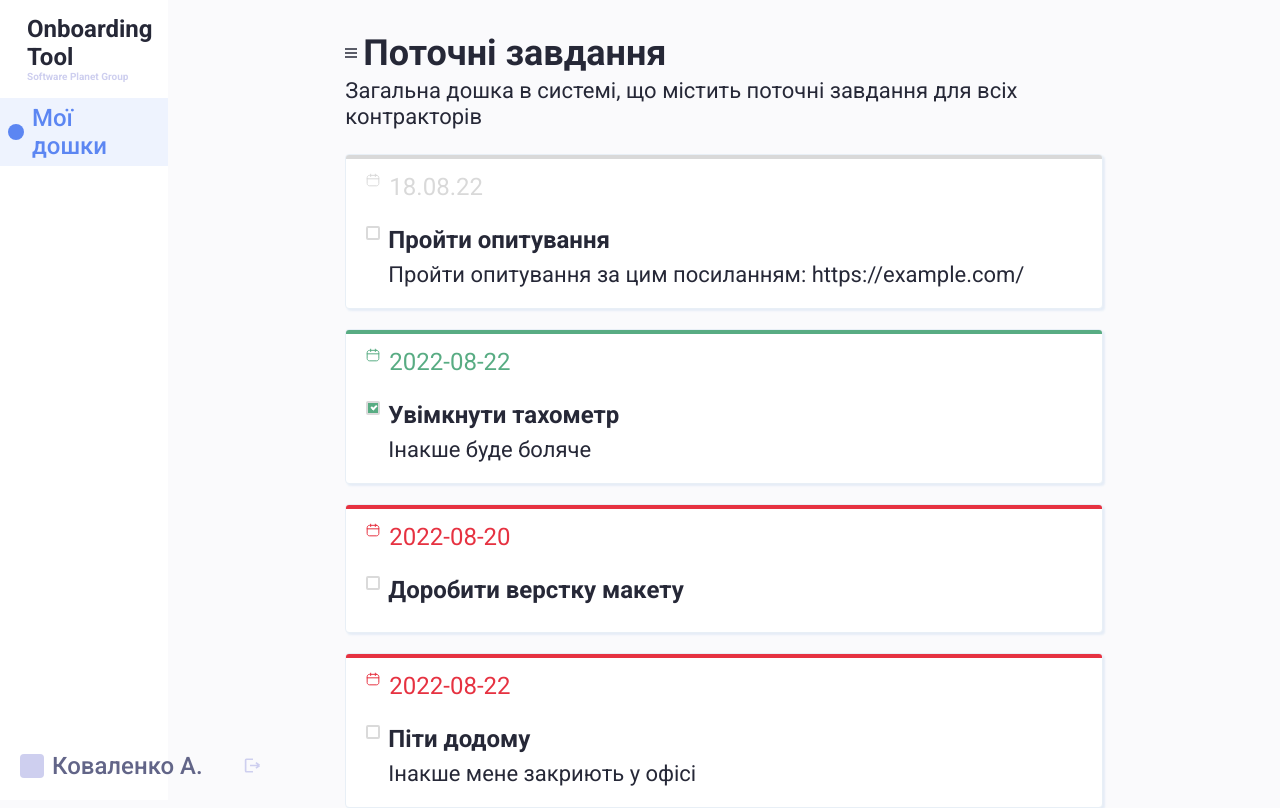
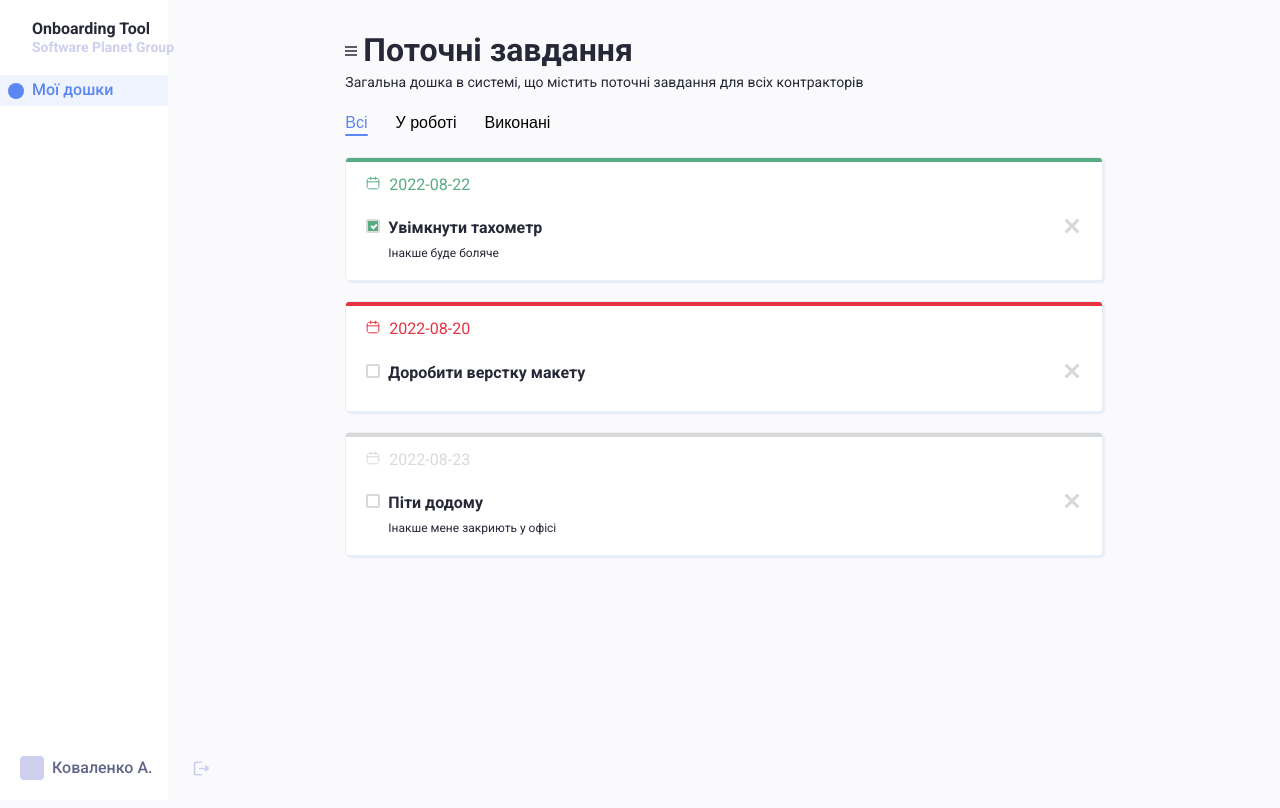
Before and after one commit to jokemeister/internship_todoList_javascript, a plain HTML site: page index.html in a window 1280 px wide. Drawn offline with Linux system fonts and the light colour scheme.

Commit message:
DOM done

```diff
--- a/assets/script/script.js
+++ b/assets/script/script.js
@@ -1,50 +1,95 @@
-const toDoList = [
-    {name: 'Увімкнути тахометр', description: 'Інакше буде боляче', done: true, due_date: '2022-08-22', list_id: 1},
-    {name: 'Доробити верстку макету', done: false, due_date: '2022-08-20', list_id: 1},
-    {name: 'Піти додому', description: 'Інакше мене закриють у офісі', done: false, due_date: '2022-08-22', list_id: 1}
-]
+const db = [
+    {id: 1, name: 'Увімкнути тахометр', description: 'Інакше буде боляче', done: true, due_date: '2022-08-22', list_id: 1},
+    {id: 2, name: 'Доробити верстку макету', done: false, due_date: '2022-08-20', list_id: 1},
+    {id: 3, name: 'Піти додому', description: 'Інакше мене закриють у офісі', done: false, due_date: '2022-08-23', list_id: 1},
+];
 
-const tasksBlock = document.querySelector('.js--hero__block');
-const taskTemplate = document.querySelector('.js--task__template');
+// default markup elements
+    const navBar = document.querySelector('.header__nav');
+    const tasksBlock = document.querySelector('.content');
+    const taskTemplate = document.querySelector('.task-template');
+// /default markup elements
 
-function renderTask (task) {
+// navBar functionality
+    const navButtons = navBar.querySelectorAll('.header__nav-btn');
+    navButtons.forEach(btn => btn.addEventListener('click', navButtonHandler));
+// /navBar functionality
+
+// toDoList render
+    let _displayRule = 'all';
+    renderAllTasks();
+// /toDoList render
+
+// render functions
+    function renderAllTasks() {
+        if (_displayRule === 'all') db.forEach(renderOneTask);
+        else db.filter(task => task.done.toString() === _displayRule).forEach(renderOneTask);
+    };
+
+    function renderOneTask (task) {
         if ('content' in document.createElement('template')) {
-        const taskEl = taskTemplate.content.cloneNode(true);
+            const taskTemplateClone = taskTemplate.content.cloneNode(true);
 
             // components of template
-            const taskContent = taskEl.querySelector('.js--task__content');
-            const taskTitle = taskEl.querySelector('.js--task__title');
-            const taskDesc = taskEl.querySelector('.js--task__desc');
-            const taskDate = taskEl.querySelector('.js--task__date');
-            const taskCheckbox = taskEl.querySelector('.js--task__checkbox');
+                const taskEl = taskTemplateClone.querySelector('.task');
+                const taskTitle = taskTemplateClone.querySelector('.task__body-title');
+                const taskDesc = taskTemplateClone.querySelector('.task__body-desc');
+                const taskDate = taskTemplateClone.querySelector('.task__deadline-date');
+                const taskCheckbox = taskTemplateClone.querySelector('.task__body-checkbox');
+                const taskRemove = taskTemplateClone.querySelector('.task__remove');
             // /components of template
 
             taskTitle.textContent = task.name;
             taskDesc.textContent = task.description || '';
             taskDate.textContent = task.due_date || '';
-        let taskDone = task.done;
 
-        stateCheck(task.due_date, task.done, taskContent, taskCheckbox)
+            // functionality on events of components
+                taskCheckbox.addEventListener('change', (e) => checkboxHandler(e, task, taskEl));
+                taskRemove.addEventListener('click', (e) => removeBtnHandler(task, taskEl));
+            // /functionality on events of components
+            stateCheck(task.due_date, task.done, taskEl, taskCheckbox)
 
             return tasksBlock.appendChild(taskEl);
         } else {
             console.log('tag <template> is not supported by this browser');
         }
     }
+// /render functions
 
+// handlers
+    function navButtonHandler(e) {
+        tasksBlock.innerHTML = '';
+        _displayRule = e.target.value
+        renderAllTasks();
+        navButtons.forEach(btn => btn.classList.remove('is-active'));
+        e.target.classList.add('is-active');
+    }
+
+    function checkboxHandler(e, task, taskEl) {
+        db[db.indexOf(task)].done = e.target.checked;
+        if (_displayRule === 'all') taskEl.replaceWith(renderOneTask(db[db.indexOf(task)]))
+        else {
+            if (db[db.indexOf(task)].done === _displayRule) taskEl.replaceWith(renderOneTask(db[db.indexOf(task)]));
+            else taskEl.remove();
+        }
+    }
+
+    function removeBtnHandler(task, taskEl) {
+        db.splice(db.indexOf(task), 1);
+        console.log(db);
+        return taskEl.remove();
+    }
+// /handlers
+
+// service functions
     function stateCheck(date, done, content, checkbox) {
         if (done === true) {
             content.classList.add('done');
-        checkbox.setAttribute('checked', 'true');
+            checkbox.checked = true;
         }
         else if (new Date(date + 'T23:59:59') < new Date()) {
             content.classList.add('overdue');
         }
         else return;
     }
-
-function renderAllTasks(db) {
-    db.forEach(renderTask);
-};
-
-renderAllTasks(toDoList);
+// /service functions
--- a/assets/style/style.css
+++ b/assets/style/style.css
@@ -31,6 +31,11 @@
         line-height: 1.172;
         color: var(--primary-100);
         background-color: var(--light-50);
+    }
+
+    button {
+        background: none;
+        border: none;
     }
 
     /* checkboxes */
@@ -168,38 +173,71 @@
     /* /sidebar__footer */
 /* /sidebar */
 
-/* hero */
-    .hero {
+/* main */
+    main {
         max-width: 1668px;
         width: 86.875%;
         height: 100vh;
     }
-    /* hero__header */
-        .hero__header {
+    /* header */
+        .header {
             padding-top: 32px;
             padding-bottom: 24px;
         }
 
-        .hero__header__top {
+        .header__top {
             display: flex;
             gap: 6px;
             align-items: center;
             margin-bottom: 4px;
         }
 
-        .hero__header__top-menu {
+        .header__top__menu {
             cursor: pointer;
             width: 12px;
             height: 12px;
         }
 
-        .hero__header__bot-text {
+        .header__bot-text {
             font-size: 14px;
+            margin-bottom: 24px;
         }
-    /* /hero__header */
 
-    /* hero__content */
-        .hero__content-task {
+        .header__nav-btn {
+            font-size: 16px;
+            margin-right: 24px;
+            cursor: pointer;
+        }
+
+        .header__nav-btn:hover {
+            color: var(--blue-100);
+        }
+
+        .header__nav-btn.is-active {
+            position: relative;
+            color: var(--blue-100);
+        }
+
+        .header__nav-btn.is-active::after {
+            position: absolute;
+            content: '';
+            background-color: var(--blue-100);
+            width: 100%;
+            height: 2px;
+            border-radius: 4px;
+            bottom: -4px;
+            left: 0;
+        }
+    /* /header */
+
+    /* content */
+        .task,
+        .task__body,
+        .task__remove {
+            cursor: pointer;
+        }
+
+        .task {
             position: relative;
             background-color: white;
             border: 1px solid var(--border-100);
@@ -209,7 +247,7 @@
             margin-bottom: 20px;
         }
 
-        .hero__content-task::before {
+        .task::before {
             content: '';
             position: absolute;
             background-color: var(--gray-3-100);
@@ -218,7 +256,7 @@
             height: 4px;
         }
 
-        .hero__content-task__deadline {
+        .task__deadline {
             display: flex;
             margin: 18px 0 25px 20px;
             gap: 9px;
@@ -226,49 +264,63 @@
         }
 
 
-        .hero__content-task.overdue::before {
+        .task.overdue::before {
             background-color: var(--red-100);
         }
 
-        .hero__content-task.overdue
-        .hero__content-task__deadline {
+        .task.overdue
+        .task__deadline {
             color: var(--red-100);
         }
 
-        .hero__content-task.done::before {
+        .task.done::before {
             background-color: var(--green-100);
         }
 
-        .hero__content-task.done .hero__content-task__deadline {
+        .task.done .task__deadline {
             color: var(--green-100);
         }
 
-        .hero__content-task__deadline-svg {
+        .task__deadline-svg {
             width: 14px;
             height: 14px;
         }
 
-        .hero__content-task__body {
+        .task__body {
             display: flex;
             align-items: flex-start;
             gap: 8px;
             margin: 0 0 20px 20px;
-            cursor: pointer;
         }
 
-        .hero__content-task__body-title {
+        .task__body-title {
             font-weight: 700;
             margin-bottom: 8px;
         }
 
-        .hero__content-task__body-desc {
+        .task__body-desc {
             font-size: 12px;
         }
-    /* /hero__content */
-/* /hero */
+
+        .task__remove {
+            position: absolute;
+            right: 3%;
+            color: var(--gray-3-100);
+        }
+
+        .task__remove:hover {
+            color: black;
+        }
+
+        .task__remove-svg {
+            width: 14px;
+            height: 14px;
+        }
+    /* /content */
+/* /main */
 
 
-@media screen and (max-width:1600px) {
+/* @media screen and (max-width:1600px) {
     body {
         font-size: 24px;
     }
@@ -286,15 +338,15 @@
         font-size: 10px;
     }
 
-    .hero__header__top__title {
+    .header__top__title {
         font-size: 36px;
     }
 
-    .hero__header__bot-text {
+    .header__bot-text {
         font-size: 22px;
     }
 
-    .hero__content-task__body-desc {
+    .task__body-desc {
         font-size: 22px;
     }
-}
+} */
--- a/index.html
+++ b/index.html
@@ -45,58 +45,48 @@
     <!-- /Sidebar -->
 
     <!-- Main Content -->
-    <main class="hero">
-        <div class="js--hero__block container">
-            <div class="hero__header">
-                <span class="hero__header__top">
-                    <svg class="hero__header__top-menu" viewBox="0 0 12 10" fill="currentColor" xmlns="http://www.w3.org/2000/svg">
+    <main>
+        <div class="container">
+            <div class="header">
+                <span class="header__top">
+                    <svg class="header__top__menu" viewBox="0 0 12 10" fill="currentColor" xmlns="http://www.w3.org/2000/svg">
                         <path d="M0 1H12M12 5H0M12 9H0" stroke="#262837" stroke-width="1.5"/>
                     </svg>
-                    <h1 class="hero__header__top__title">Поточні завдання</h1>
+                    <h1 class="header__top__title">Поточні завдання</h1>
                 </span>
-                <p class="hero__header__bot-text">Загальна дошка в системі, що містить поточні завдання для всіх контракторів</p>
+                <p class="header__bot-text">Загальна дошка в системі, що містить поточні завдання для всіх контракторів</p>
+
+                <nav class="header__nav">
+                    <button class="header__nav-btn is-active" value="all">Всі</button>
+                    <button class="header__nav-btn" value="false">У роботі</button>
+                    <button class="header__nav-btn" value="true">Виконані</button>
+                </nav>
             </div>
-            <div class="hero__content">
-                <div class="hero__content-task">
-                    <span class="hero__content-task__deadline">
-                        <svg class="hero__content-task__deadline-svg" viewBox="0 0 14 14" fill="none" xmlns="http://www.w3.org/2000/svg">
+            <div class="content">
+                <template class="task-template">
+                    <div class="task">
+                        <span class="task__deadline">
+                            <svg class="task__deadline-svg" viewBox="0 0 14 14" fill="none" xmlns="http://www.w3.org/2000/svg">
                                 <path d="M10.4998 2.33325H3.49984C2.21117 2.33325 1.1665 3.37792 1.1665 4.66659V10.4999C1.1665 11.7886 2.21117 12.8333 3.49984 12.8333H10.4998C11.7885 12.8333 12.8332 11.7886 12.8332 10.4999V4.66659C12.8332 3.37792 11.7885 2.33325 10.4998 2.33325Z" stroke="currentColor" stroke-linecap="round" stroke-linejoin="round"/>
                                 <path d="M4.6665 1.16663V3.49996M9.33317 1.16663V3.49996M1.1665 5.83329H12.8332" stroke="currentColor" stroke-linecap="round" stroke-linejoin="round"/>
                             </svg>
-                        <p class="hero__content-task__deadline-date">18.08.22</p>
+                            <p class="task__deadline-date"></p>
                         </span>
-                    <label class="hero__content-task__body">
-                        <input class="hero__content-task__body-checkbox" type="checkbox">
-                        <div class="hero__content-task__body-block">
-                            <p class="hero__content-task__body-title">Пройти опитування</p>
-                            <p class="hero__content-task__body-desc">Пройти опитування за цим посиланням: https://example.com/</p>
+                        <label class="task__body">
+                            <input class="task__body-checkbox" type="checkbox">
+                            <div class="task__body-block">
+                                <p class="task__body-title"></p>
+                                <p class="task__body-desc"></p>
                             </div>
-                    </label>
-                </div>
-            </div>
-
-
-                <div class="hero__content">
-                    <template class="js--task__template">
-                        <div class="js--task__content hero__content-task">
-                            <span class="hero__content-task__deadline">
-                                <svg class="hero__content-task__deadline-svg" viewBox="0 0 14 14" fill="none" xmlns="http://www.w3.org/2000/svg">
-                                    <path d="M10.4998 2.33325H3.49984C2.21117 2.33325 1.1665 3.37792 1.1665 4.66659V10.4999C1.1665 11.7886 2.21117 12.8333 3.49984 12.8333H10.4998C11.7885 12.8333 12.8332 11.7886 12.8332 10.4999V4.66659C12.8332 3.37792 11.7885 2.33325 10.4998 2.33325Z" stroke="currentColor" stroke-linecap="round" stroke-linejoin="round"/>
-                                    <path d="M4.6665 1.16663V3.49996M9.33317 1.16663V3.49996M1.1665 5.83329H12.8332" stroke="currentColor" stroke-linecap="round" stroke-linejoin="round"/>
+                            <button class="task__remove">
+                                <svg class="task__remove-svg" version="1.1" xmlns="http://www.w3.org/2000/svg" x="0" y="0" viewBox="0 0 348.3 348.3" xml:space="preserve" enable-background="new 0 0 348.333 348.334" fill="currentColor">
+                                    <path d="M336.6 68.6 231 174.2l105.6 105.5a40.2 40.2 0 0 1-56.9 56.9L174.2 231 68.6 336.6a40 40 0 0 1-56.8 0 40.2 40.2 0 0 1 0-56.9l105.5-105.5L11.8 68.6a40.2 40.2 0 0 1 56.8-56.8l105.6 105.5L279.7 11.8a40.2 40.2 0 0 1 56.9 56.8z"/>
                                 </svg>
-                                <p class="js--task__date hero__content-task__deadline-date"></p>
-                            </span>
-                            <label class="hero__content-task__body">
-                                <input class="js--task__checkbox hero__content-task__body-checkbox" type="checkbox">
-                                <div class="hero__content-task__body-block">
-                                    <p class="js--task__title hero__content-task__body-title"></p>
-                                    <p class="js--task__desc hero__content-task__body-desc"></p>
-                                </div>
+                            </button>
                         </label>
                     </div>
                 </template>
             </div>
-
         </div>
     </main>
     <!-- /Main Content -->
```
Also changed, not shown: assets/icons/delete.svg (added). Lines whose indentation alone changed are shown as unchanged.
